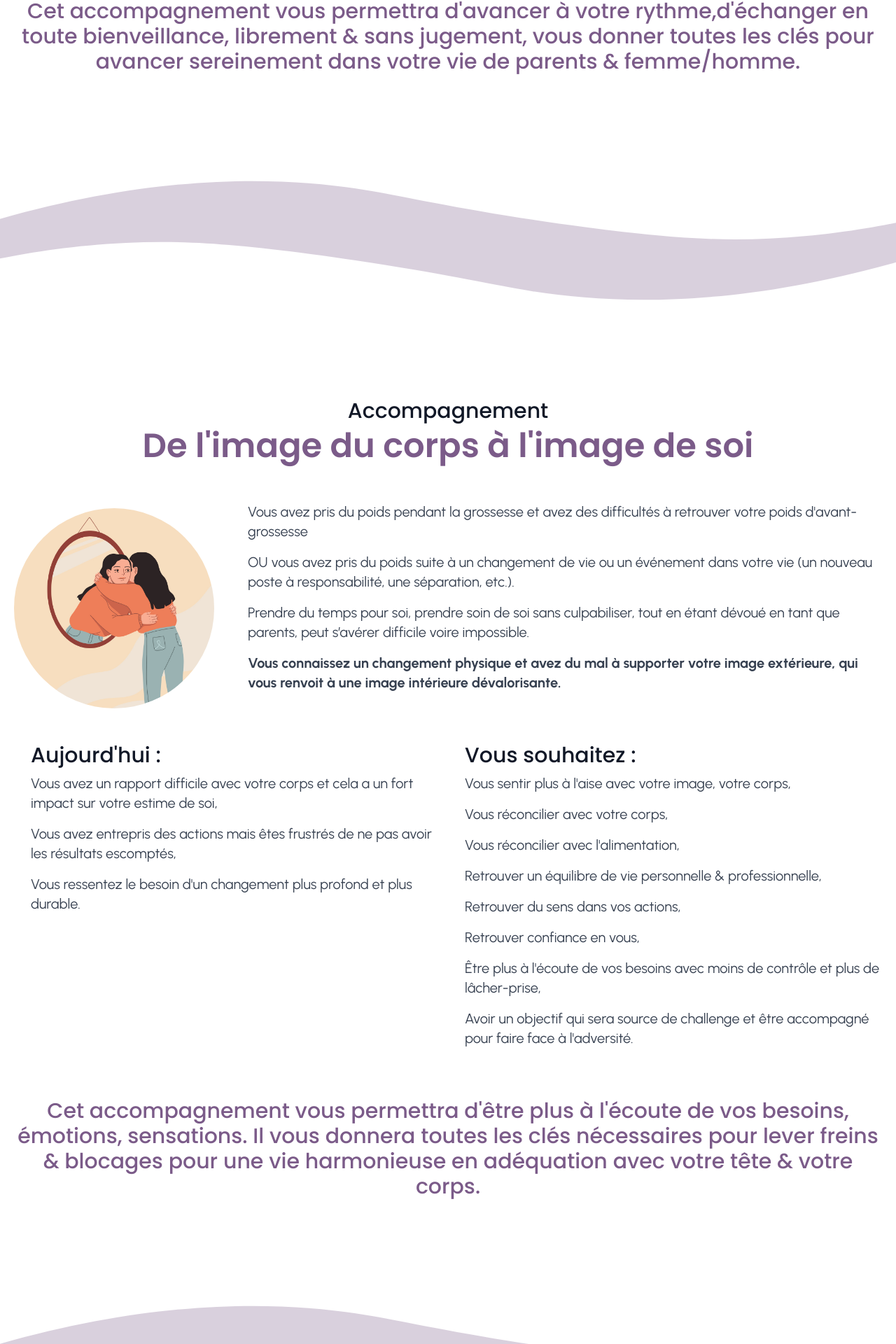
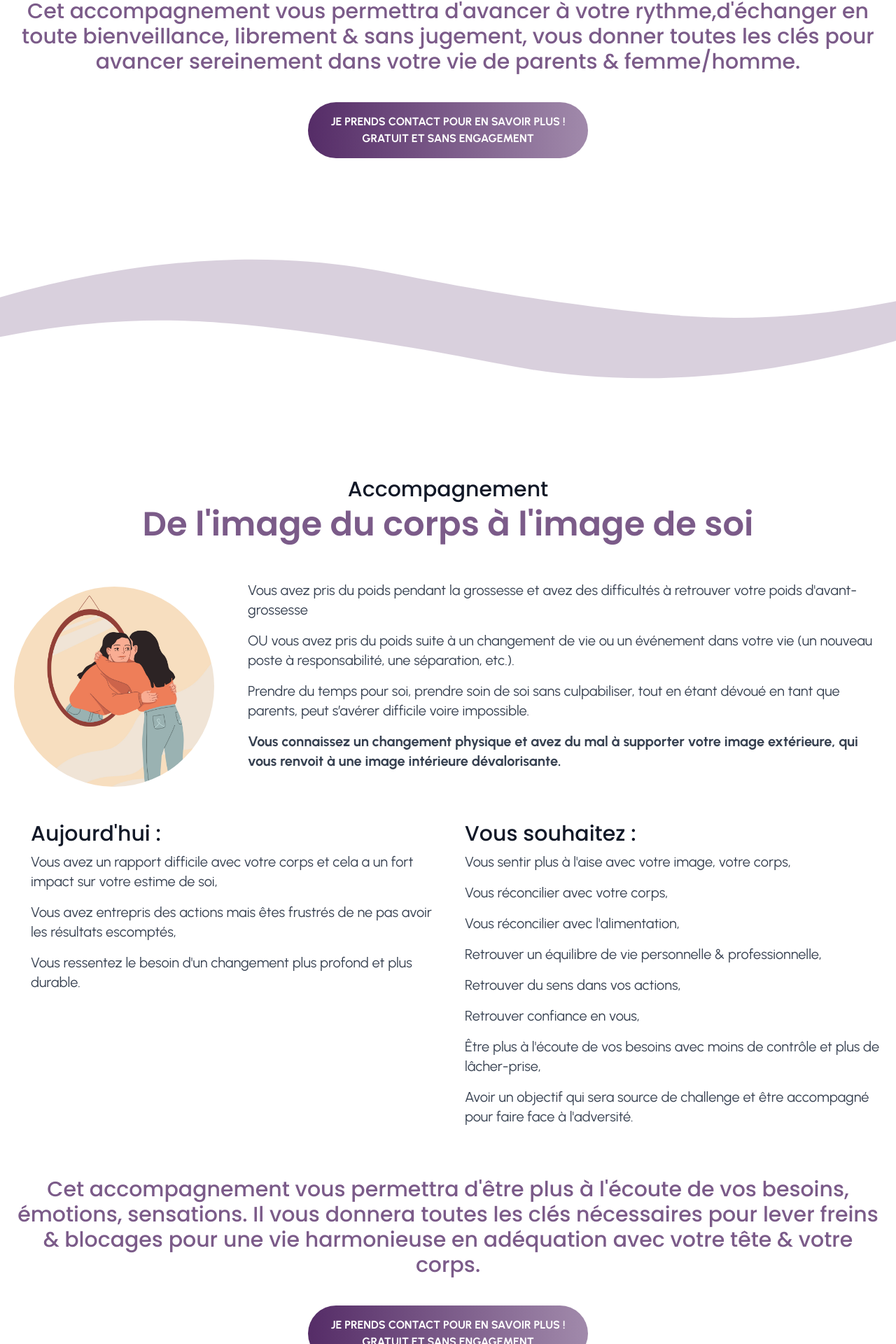
Before and after one commit to antoinebollinger/unpasdeplus-coaching, a Next.js app: page /offres-particuliers in a window 1280 px wide. Shown: the part 1582-3502 px from the top of the page at 70% size. Built offline with nearby package versions, Linux system fonts and the light colour scheme.

Commit message:
🚧 add contact button

```diff
--- a/sections/offres-particuliers/mieux-etre.js
+++ b/sections/offres-particuliers/mieux-etre.js
@@ -88,10 +88,16 @@ export default function MieuxEtre() {
                     </div>
                 </div>
 
-                <div className="text-center">
+                <div className="text-center mb-10">
                     <h4 className="subtitle text-primary-600">
                         Cet accompagnement vous permettra d'être plus à l'écoute de vos besoins, émotions, sensations. Il vous donnera toutes les clés nécessaires pour lever freins & blocages pour une vie harmonieuse en adéquation avec votre tête & votre corps.
                     </h4>
+                </div>
+
+                <div className="text-center">
+                    <a href="#contact">
+                        <button type="submit" className="main-btn gradient-btn focus:outline-none uppercase">Je prends contact pour en savoir plus !<br />Gratuit et sans engagement</button>
+                    </a>
                 </div>
             </div>
         </section>
--- a/sections/offres-particuliers/outdoor.js
+++ b/sections/offres-particuliers/outdoor.js
@@ -41,7 +41,7 @@ export default function Outdoor() {
                     </div>
                 </div>
 
-                <div className="flex flex-wrap flex-col sm:flex-row justify-center items-center">
+                <div className="flex flex-wrap flex-col sm:flex-row justify-center items-center mb-10">
                     <div className="w-full md:w-3/4 md:pl-6 paragraph">
                         <h4 className="subtitle">Cet accompagnement est fait pour vous :</h4>
                         <p>
@@ -76,6 +76,12 @@ export default function Outdoor() {
                         />
                     </div>
                 </div>
+
+                <div className="text-center">
+                    <a href="#contact">
+                        <button type="submit" className="main-btn gradient-btn focus:outline-none uppercase">Je prends contact pour en savoir plus !<br />Gratuit et sans engagement</button>
+                    </a>
+                </div>
             </div>
         </section>
     )
--- a/sections/offres-particuliers/parentalite.js
+++ b/sections/offres-particuliers/parentalite.js
@@ -91,10 +91,16 @@ export default function Parentalite() {
                     </div>
                 </div>
 
-                <div className="text-center">
+                <div className="text-center mb-10">
                     <h4 className="subtitle text-primary-600">
                         Cet accompagnement vous permettra d'avancer à votre rythme,d'échanger en toute bienveillance, librement & sans jugement, vous donner toutes les clés pour avancer sereinement dans votre vie de parents & femme/homme.
                     </h4>
+                </div>
+
+                <div className="text-center">
+                    <a href="#contact">
+                        <button type="submit" className="main-btn gradient-btn focus:outline-none uppercase">Je prends contact pour en savoir plus !<br />Gratuit et sans engagement</button>
+                    </a>
                 </div>
             </div>
         </section>
```
